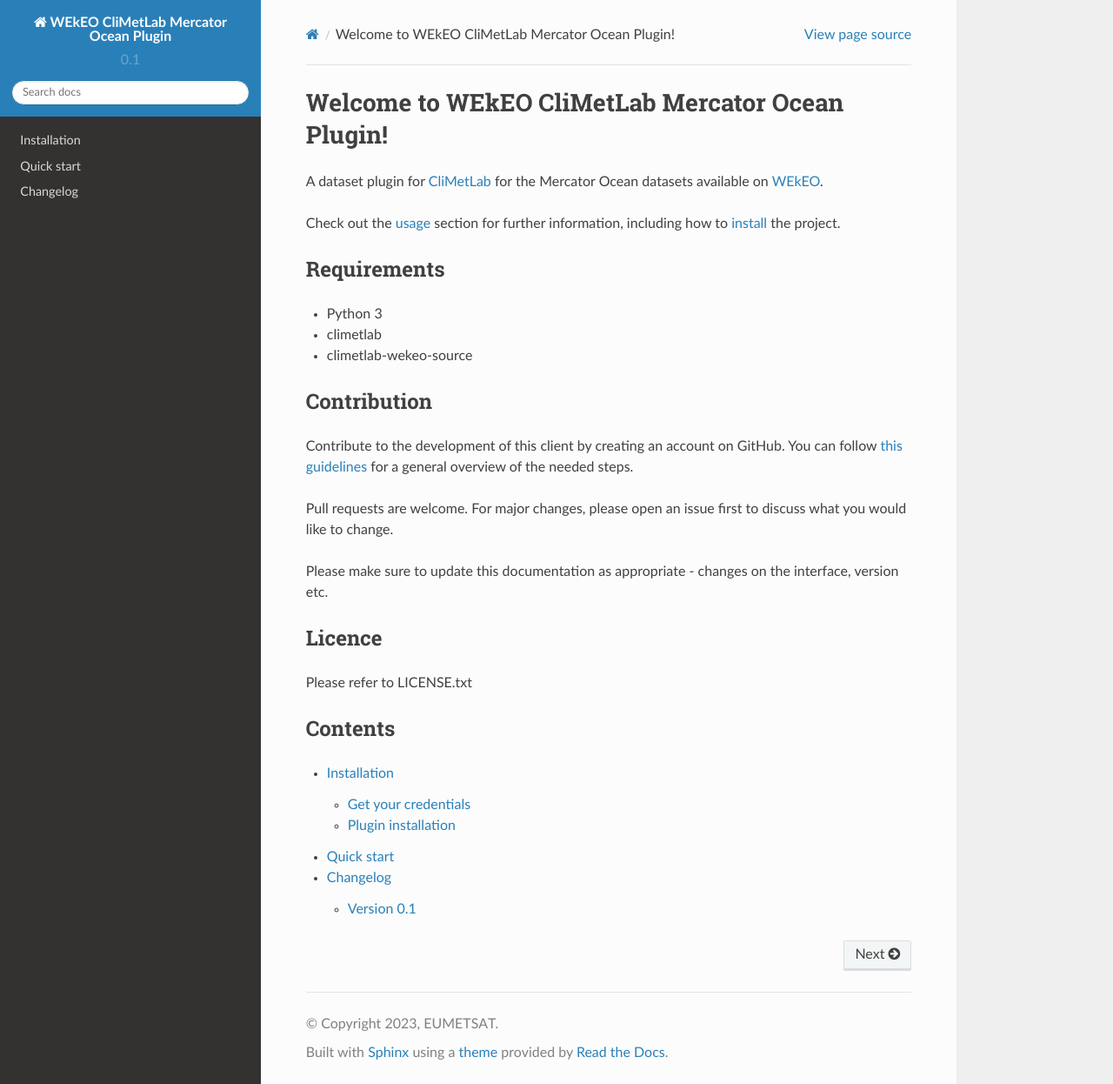
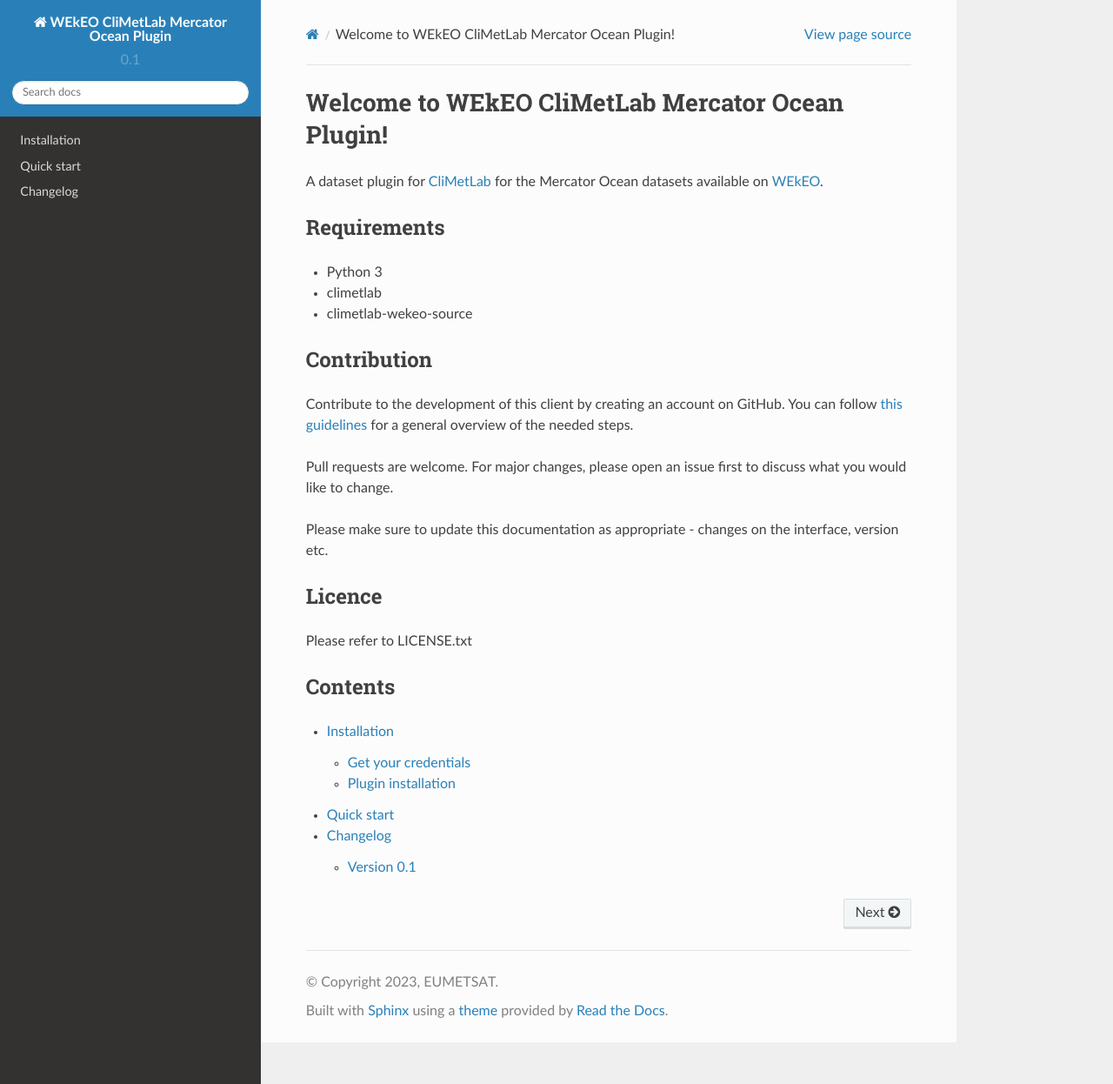
Before and after one commit to GermanoGuerrini/climetlab-wekeo-mercator, a Sphinx documentation site: the page built from docs/source/index.rst, in a window 1280 px wide and 1246 px high. Shown: the whole window at 87% size. Built offline with Sphinx 7.4.7 and the Read the Docs theme 2.0.0, drawn with Linux system fonts in a browser that asks for light colours.

Commit message:
Updated docs

```diff
--- a/docs/source/index.rst
+++ b/docs/source/index.rst
@@ -2,9 +2,6 @@
 =================================================
 
 A dataset plugin for `CliMetLab <https://climetlab.readthedocs.io/en/latest/index.html>`_ for the Mercator Ocean datasets available on `WEkEO <https://www.wekeo.eu/>`_.
-
-Check out the :doc:`usage </usage>` section for further information, including
-how to :doc:`install </installation>` the project.
 
 Requirements
 ------------
@@ -32,5 +29,4 @@
 
    installation
    quickstart
-   usage
    changelog
```
Also changed, not shown: docs/source/usage.rst (deleted).
